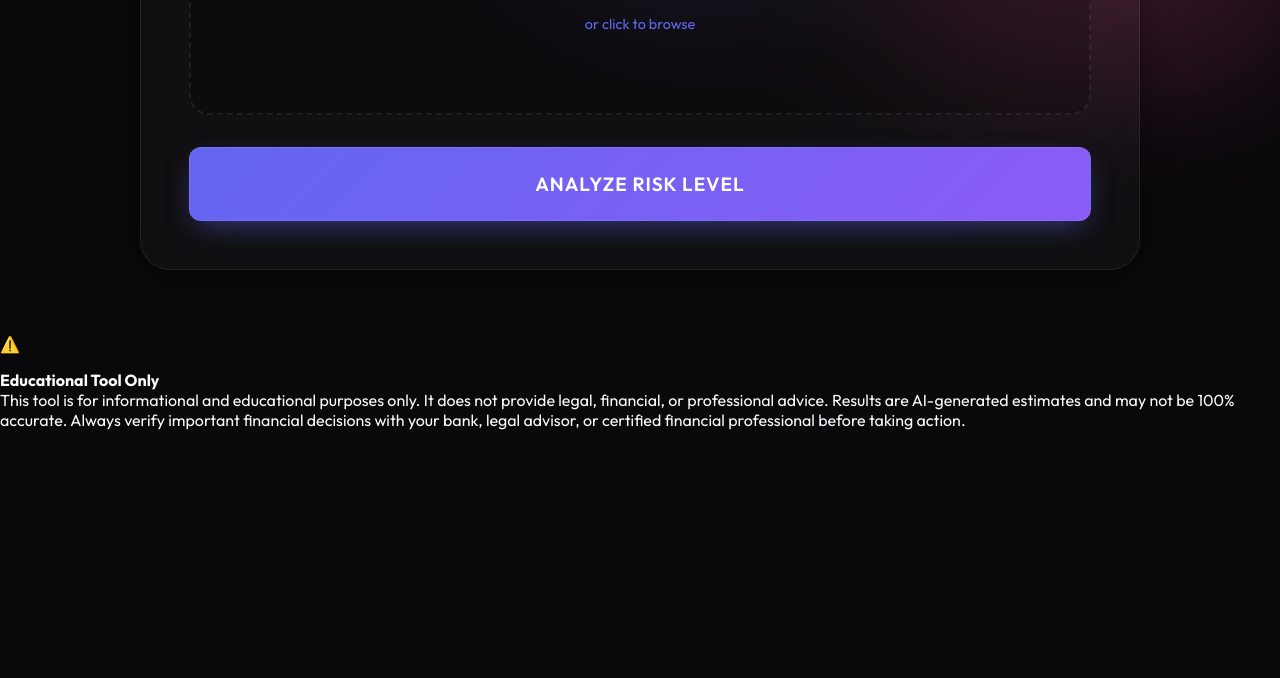
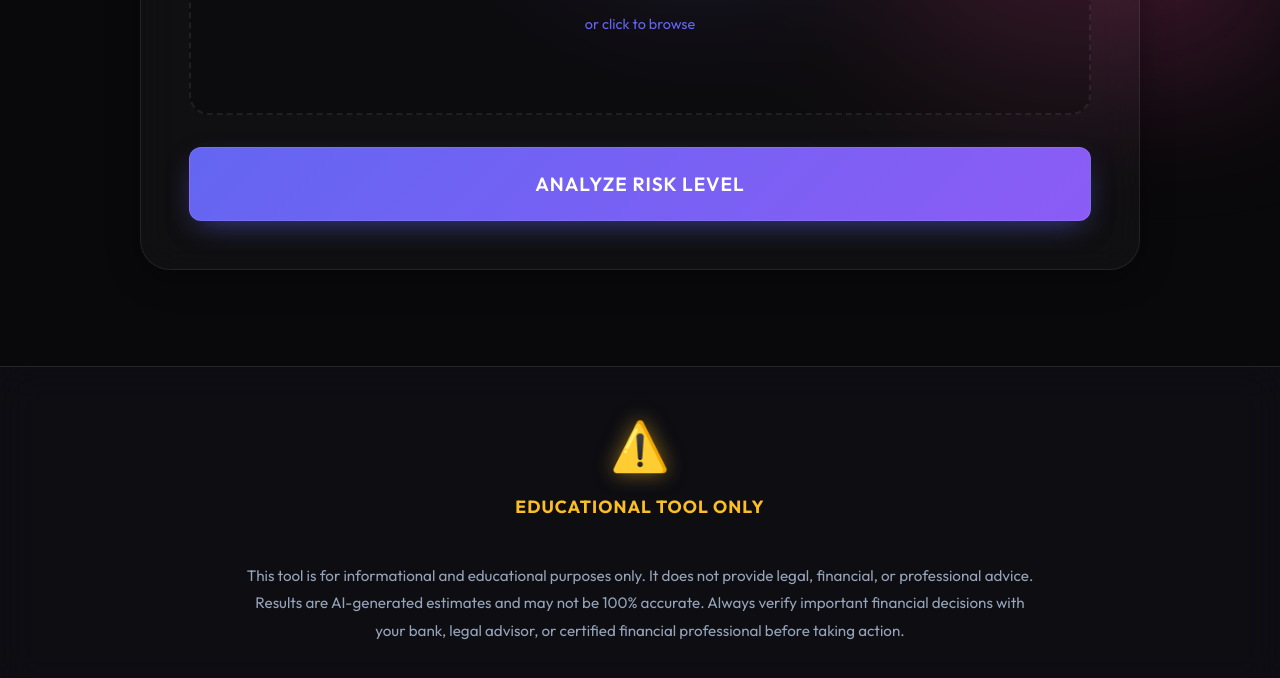
Before and after one commit to prav10140/Fin-Logic_dscWoC, a website: page public/index.html in a window 1280 px wide. Shown: the part 737-1415 px from the top of the page. Before the commit the page ends 1183 px from the top, so only its background shows below. Drawn offline with Linux system fonts and the light colour scheme; no server answers.

Commit message:
Feat: Redesign footer with glassmorphism styling

```diff
--- a/public/style.css
+++ b/public/style.css
@@ -486,6 +486,43 @@ button {
     }
 }
 
+/* --- Footer --- */
+.disclaimer-footer {
+    margin-top: 6rem;
+    padding: 3rem 2rem;
+    background: rgba(20, 20, 30, 0.4);
+    backdrop-filter: blur(20px);
+    border-top: 1px solid rgba(255, 255, 255, 0.1);
+}
+
+.disclaimer-content {
+    max-width: 800px;
+    margin: 0 auto;
+    text-align: center;
+}
+
+.disclaimer-icon {
+    font-size: 3rem;
+    margin: 0 0 1rem 0;
+    filter: drop-shadow(0 0 10px rgba(251, 191, 36, 0.5));
+}
+
+.disclaimer-text {
+    color: var(--text-muted);
+    font-size: 0.95rem;
+    line-height: 1.8;
+    margin: 0;
+}
+
+.disclaimer-text strong {
+    color: #fbbf24;
+    font-size: 1.1rem;
+    display: block;
+    margin-bottom: 0.75rem;
+    text-transform: uppercase;
+    letter-spacing: 1px;
+}
+
 /* --- Mobile --- */
 @media (max-width: 768px) {
     .page-header h1 {
```
